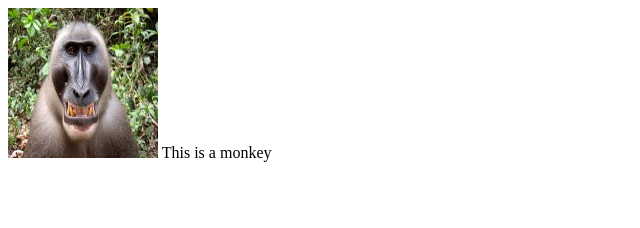
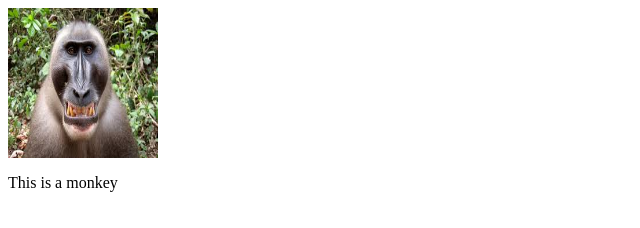
Before and after one commit to Teejay225-src/sample11, a plain HTML site: page index.html in a window 1280 px wide. Shown: the whole page, without its empty margins (0-640 px from the left). Drawn offline with Linux system fonts and the light colour scheme.

Commit message:
Update index.html

```diff
--- a/index.html
+++ b/index.html
@@ -11,7 +11,7 @@
           <head>
           <body>
                  <img src="download.jpg" width="150px" height="150px">
-                 <span>This is a monkey</span>
+                 <p>This is a monkey</p>
 
 
           </body>
```
